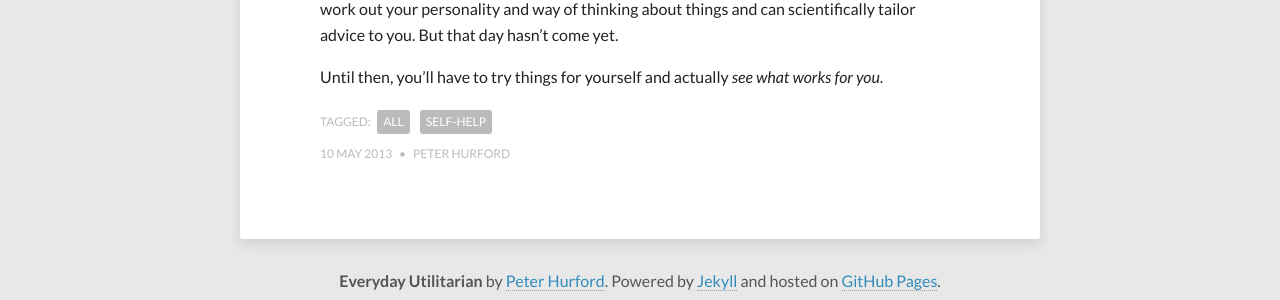
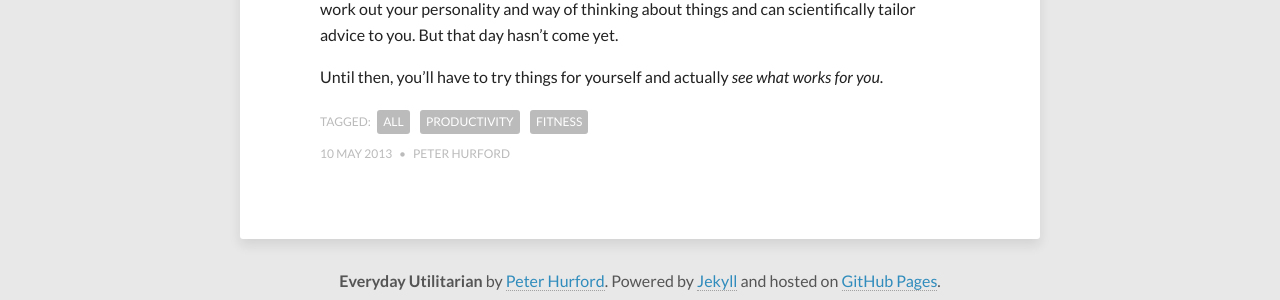
Before and after one commit to peterhurford/peterhurford.github.io, a Jekyll site: the page built from _posts/2013-05-10-dont-take-my-advice-too-seriously.markdown, in a window 1280 px wide. Shown: the part 1931-2231 px from the top of the page. Built offline with Jekyll 4.4.1, drawn with Linux system fonts in a browser that asks for light colours; comment, search, counter and statistics services are not loaded.

Commit message:
Updated categories

```diff
--- a/_posts/2013-05-08-those-are-not-mountains.markdown
+++ b/_posts/2013-05-08-those-are-not-mountains.markdown
@@ -10,7 +10,6 @@
 - All
 - Fitness
 - Inspiration
-- Running
 ---
 
 One hundred twenty-six days ago, I was overweight.  I was 6'1" and 220lbs. I needed to do something, so I turned to was exercise.  I started out trying to run.  I could barely run half a mile before I got winded and had to stop.  I couldn't keep going.  Now, 126 days later, I have run my first 5k.  I didn't do an official 5k or anything.  I just ran the 5k distance (3.1 miles) -- run away from my house, go 1.55 miles down the street, turn around, and run 1.55 miles back.
--- a/_posts/2013-05-10-dont-take-my-advice-too-seriously.markdown
+++ b/_posts/2013-05-10-dont-take-my-advice-too-seriously.markdown
@@ -8,7 +8,8 @@
 wordpress_id: 78
 categories:
 - All
-- Self-help
+- Productivity
+- Fitness
 ---
 
 This website is about things that have worked _for me_.  The "for me" part is key.  This website isn't about giving you advice, as much as I want other people to share in my lifestyle choices.  Why?  Well, first, I'm not nearly experienced enough to offer you advice.  But second, **the advice probably won't work.**
--- a/_posts/2013-06-24-why-its-hard-to-explain-things-inferential-distance.markdown
+++ b/_posts/2013-06-24-why-its-hard-to-explain-things-inferential-distance.markdown
@@ -7,8 +7,7 @@
 title: 'Why It''s Hard to Explain Things: Inferential Distance'
 wordpress_id: 359
 categories:
-- All
-- Self-help
+- Psychology
 ---
 
 Some people wonder why it takes so long to explain a point.  Why can't I just explain utilitarianism in a couple of sentences, or just one essay?  Why do they need to read so much?  The answer is because of _the problem of large inferential distance_ which I first encountered in Eliezer Yudkowsky's essay ["Expecting Short Inferential Distances"](http://lesswrong.com/lw/kg/expecting_short_inferential_distances).  I will now, ironically, explain the concept of inferential distance in just one essay.
--- a/_posts/2013-07-15-for-happiness-keep-a-gratitude-journal.markdown
+++ b/_posts/2013-07-15-for-happiness-keep-a-gratitude-journal.markdown
@@ -9,7 +9,6 @@
 categories:
 - All
 - Psychology
-- Self-help
 ---
 
 Want to be happier than you already are?  Many people look to self-help books as a way to become happy.  Sometimes they give good advice and sometimes they dont.  However, one of the most robust, enduring findings from psychological studies of increasing people's happiness has been that happiness can be found from journaling, especially when you keep a regular journal of what you're grateful for.<!-- more -->
--- a/_posts/2013-08-26-how-i-am-productive.markdown
+++ b/_posts/2013-08-26-how-i-am-productive.markdown
@@ -7,8 +7,7 @@
 title: How I Am Productive
 wordpress_id: 784
 categories:
-- All
-- Self-help
+- Productivity
 ---
 
 I like to think that I get a lot of stuff done.  I write on this blog nearly four times a week, I volunteer for both local and distant non-profits I like, I'm active in student organizations at college, I study a lot, and I still get my homework done.  Other people have noticed this and asked me how I'm so productive.  This essay is where I try and "share my secrets", so to speak.
```
